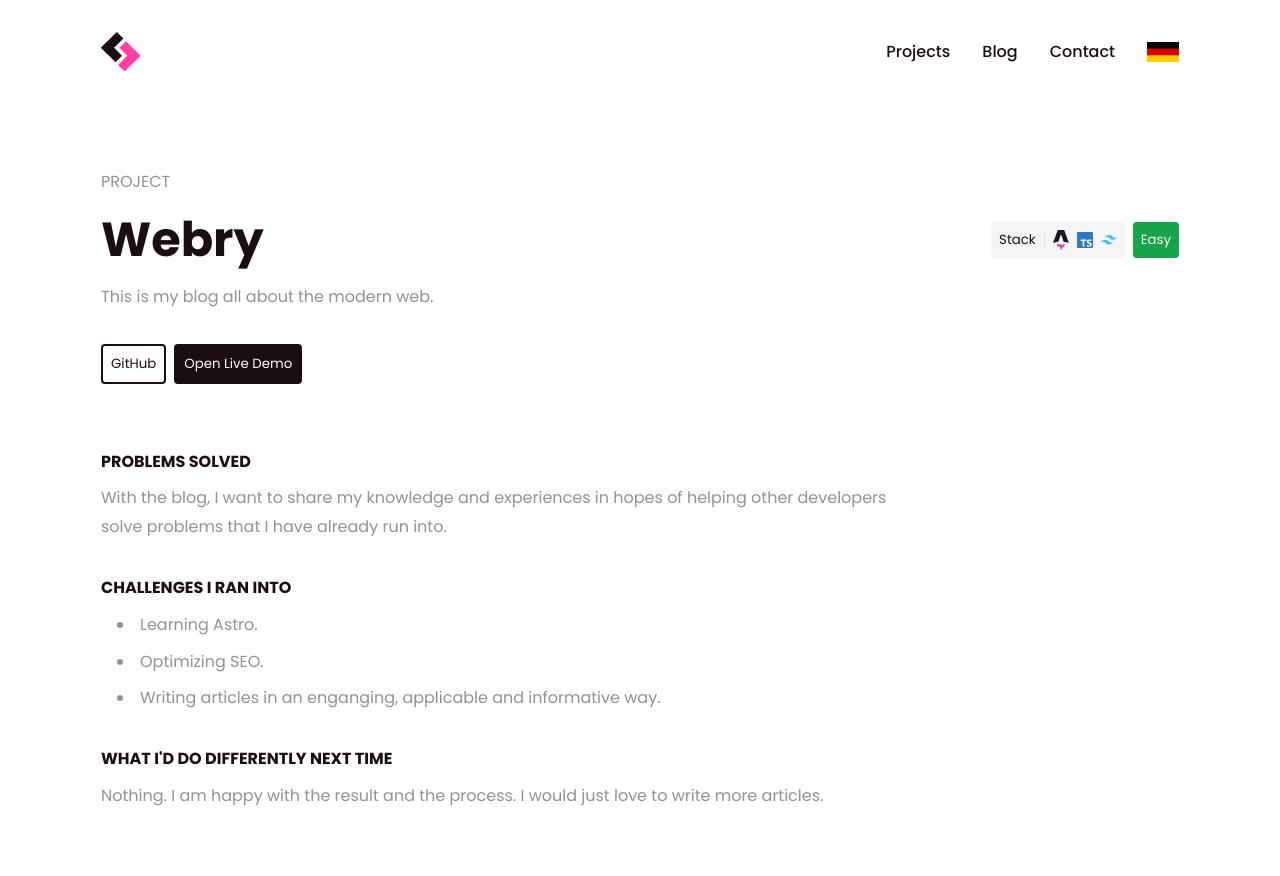
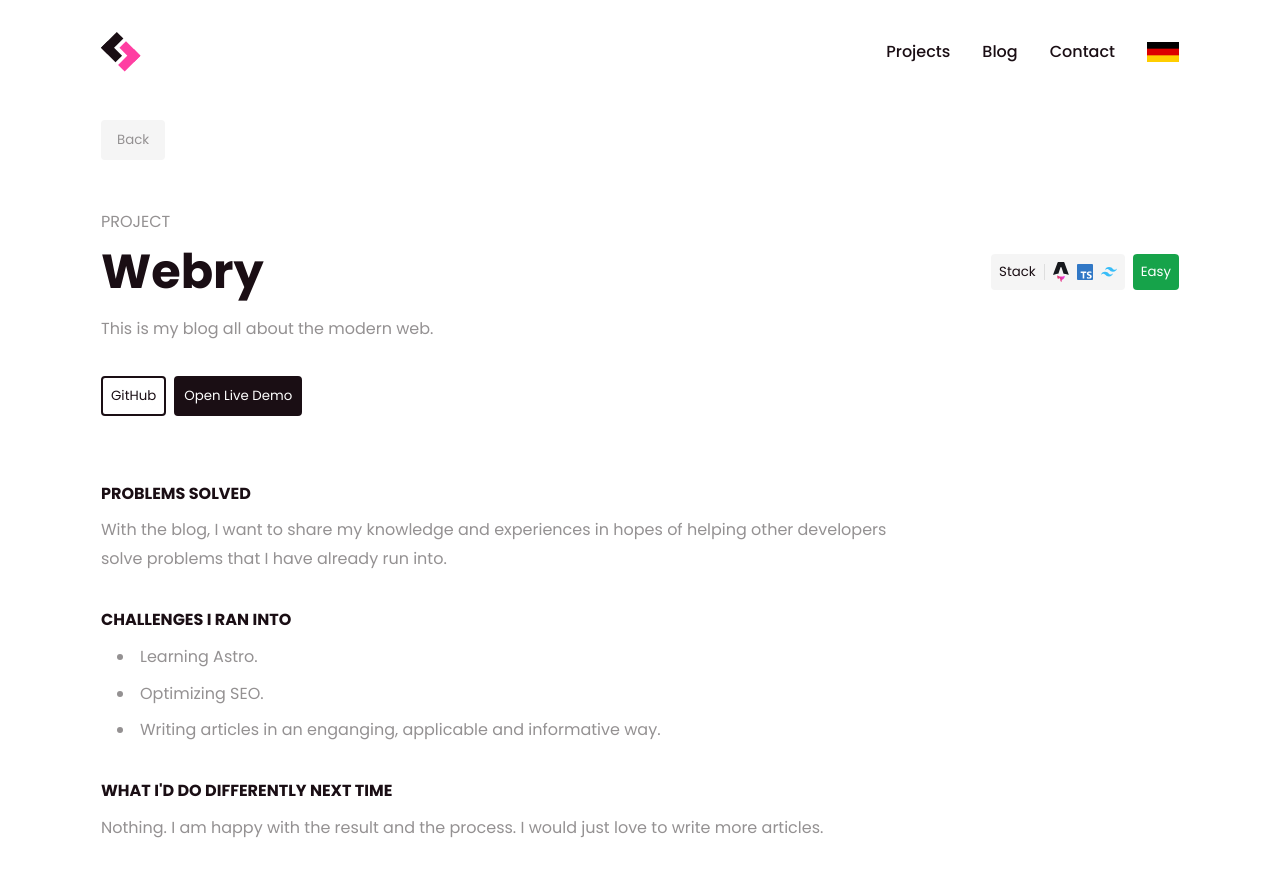
Before and after one commit to web-dev-sam/portfolio, a Vue app: page /project/webry in a window 1280 px wide. Shown: the top 876 px of the page. Built offline with nearby package versions, Linux system fonts and the light colour scheme.

Commit message:
Added back button

```diff
--- a/src/views/project/BaseProjectPage.vue
+++ b/src/views/project/BaseProjectPage.vue
@@ -1,7 +1,5 @@
 <script setup lang="ts">
 import { useTranslator } from '@/composables/useTranslator'
-import TextBadge from '@/components/views/TextBadge.vue'
-import IconGitHub from '@/components/icons/IconGitHub.vue'
 import UButton from '@/components/base/UButton.vue'
 
 const props = defineProps<{
@@ -15,19 +13,29 @@ const { t } = useTranslator({
   en: {
     project: 'Project',
     demo: 'Open Live Demo',
+    back: 'Back',
   },
   de: {
     project: 'Projekt',
     demo: 'Zur Webseite',
+    back: 'Zurück',
   },
 })
 </script>
 
 <template>
-  <main class="!lg:my-32 !my-16 space-y-8 text-center leading-normal md:text-left">
+  <main class="!lg:mb-32 !mb-16 space-y-8 text-center leading-normal md:text-left">
+    <a
+      @click="$router.go(-1)"
+      to="/projects"
+      class="mt-4 inline-block cursor-pointer rounded bg-light px-4 py-2 text-small text-muted hover:opacity-85"
+      type="link"
+    >
+      {{ t('back') }}
+    </a>
     <div>
-      <span class="text-body uppercase text-muted">{{ t('project') }}</span>
-      <div class="flex items-center justify-between">
+      <span class="-mb-2 mt-4 inline-block text-body uppercase text-muted">{{ t('project') }}</span>
+      <div class="-mt-2 flex items-center justify-between">
         <h1 class="text-h1 font-bold">{{ props.title }}</h1>
         <div>
           <slot name="badges" />
```
